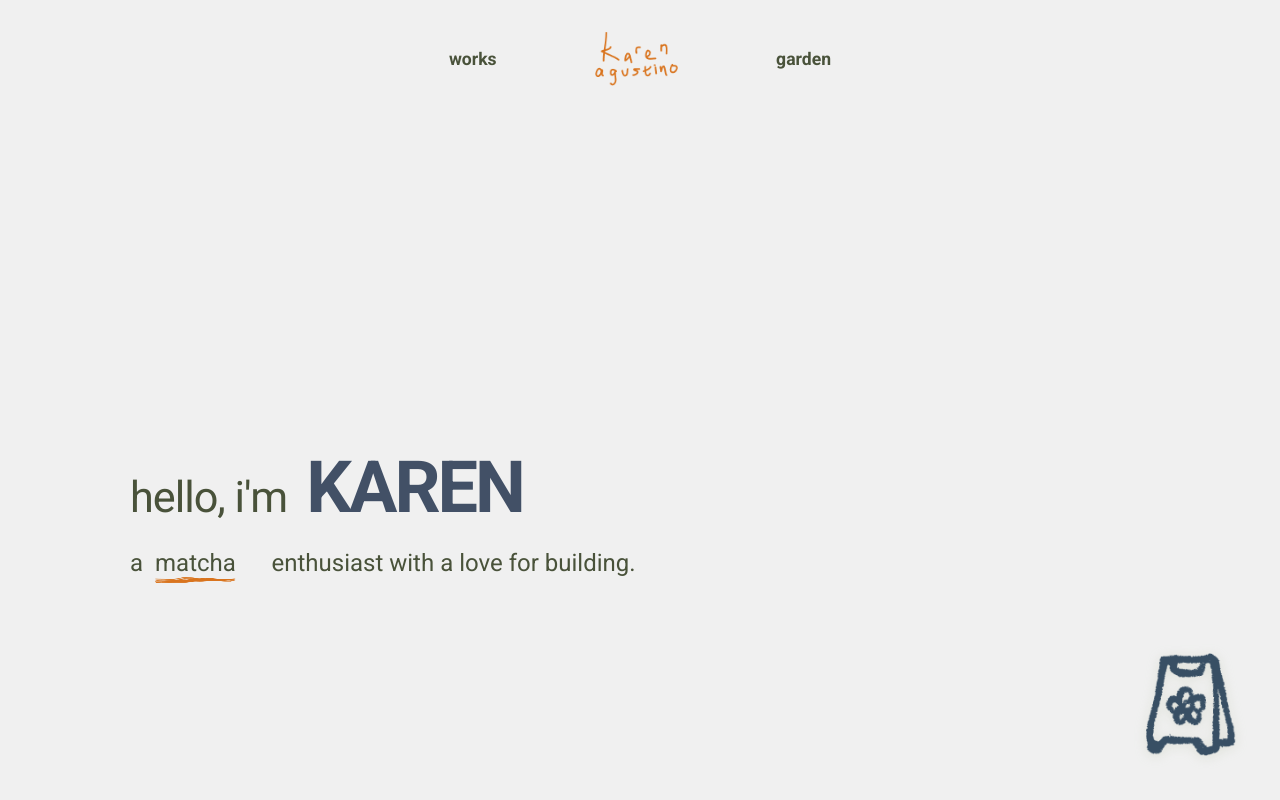
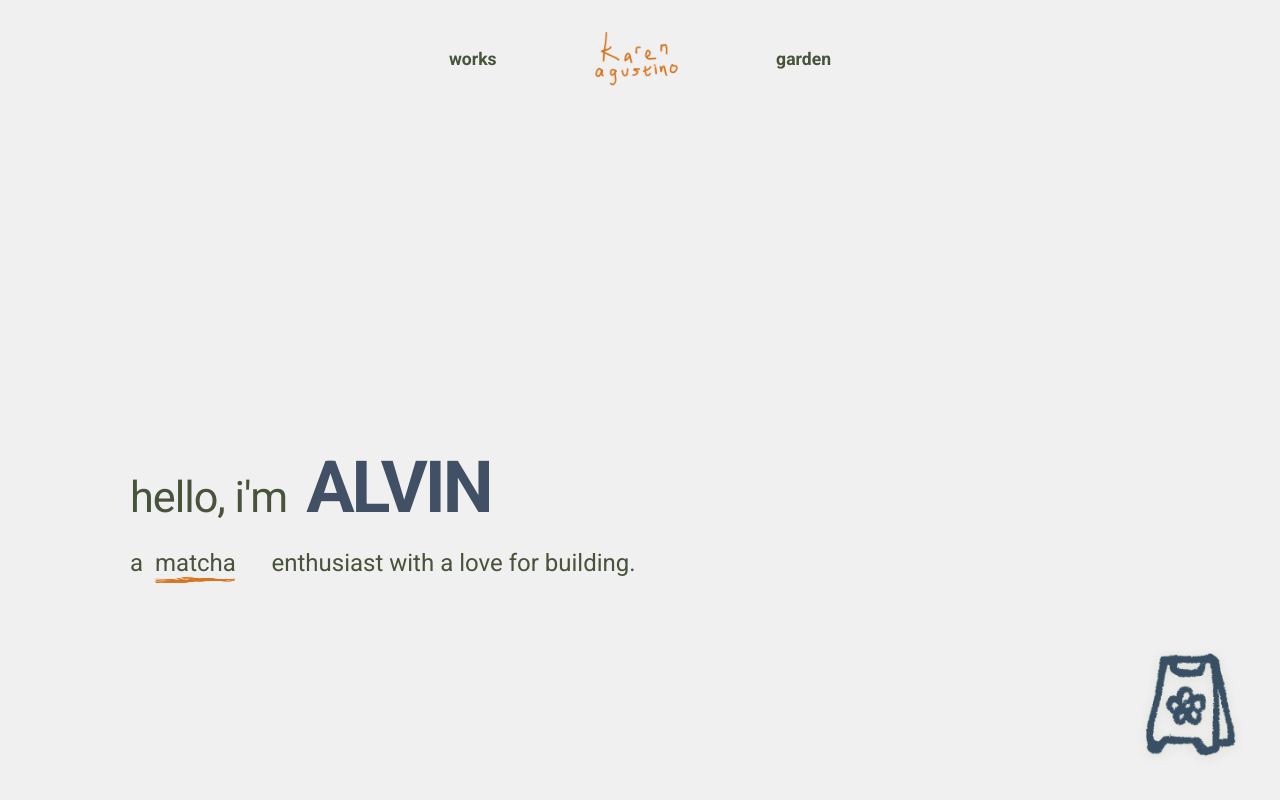
Before and after one commit to karenagustino/karenagustino.github.io, a React (Create React App) app: page / in a window 1280 px wide. Shown: the top 800 px of the page. Built offline with nearby package versions, Linux system fonts and the light colour scheme.

Commit message:
testing if there's an automated CI/CD

```diff
--- a/src/components/Hero.jsx
+++ b/src/components/Hero.jsx
@@ -127,7 +127,7 @@ const Hero = () => {
                         hello, i'm
                     </h1>
                     <span style={{ fontWeight: 700, color: '#425066', fontSize: '4.5rem', letterSpacing: '-3px', margin: 0, textAlign: 'left', lineHeight: 1, display: 'inline-block' }}>
-                        KAREN
+                        ALVIN
                     </span>
                 </div>
                 <div style={{ fontSize: '1.5rem', marginTop: '1.2rem', color: '#49523A', fontFamily: 'Roboto, sans-serif', position: 'relative', fontWeight: 400, textAlign: 'left', maxWidth: 900, display: 'inline-flex', alignItems: 'center' }}>
```
